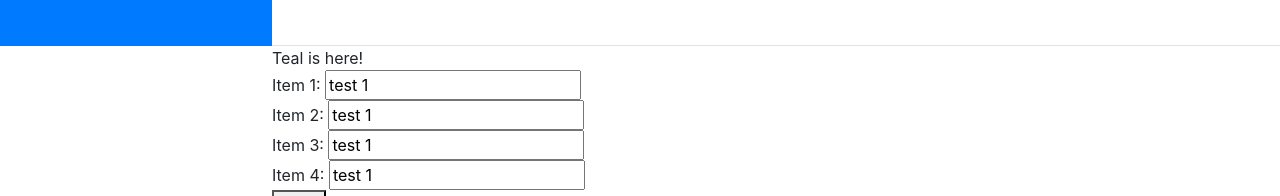
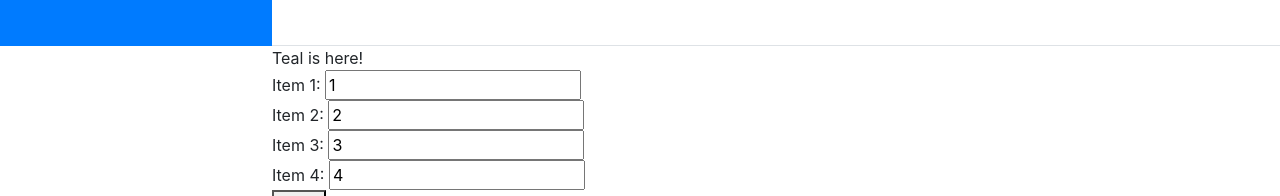
Before and after one commit to hmc-cs-tstannard/manual-merge-sort, a website with bundled scripts: page index.html in a window 1280 px wide. Shown: the part 754-950 px from the top of the page. Built offline with nearby package versions, Linux system fonts and the light colour scheme; a web font is replaced by a local one.

Commit message:
try again

```diff
--- a/index.html
+++ b/index.html
@@ -112,10 +112,10 @@
       <section>
         Teal is here!
         <form id="list" action="/action_page.php">
-          Item 1: <input type="text" name="fname" value="test 1"><br>
-          Item 2: <input type="text" name="fname" value="test 1"><br>
-          Item 3: <input type="text" name="fname" value="test 1"><br>
-          Item 4: <input type="text" name="fname" value="test 1"><br>
+          Item 1: <input type="text" name="fname" value="1"><br>
+          Item 2: <input type="text" name="fname" value="2"><br>
+          Item 3: <input type="text" name="fname" value="3"><br>
+          Item 4: <input type="text" name="fname" value="4"><br>
           <!-- <input type="submit" value="Submit"> -->
         </form>
 
@@ -362,7 +362,7 @@
 
 
   // compare the arrays item by item and return the concatenated result
-  function merge (left, right) {
+  function merge(left, right) {
     let result = []
     let indexLeft = 0
     let indexRight = 0
```
